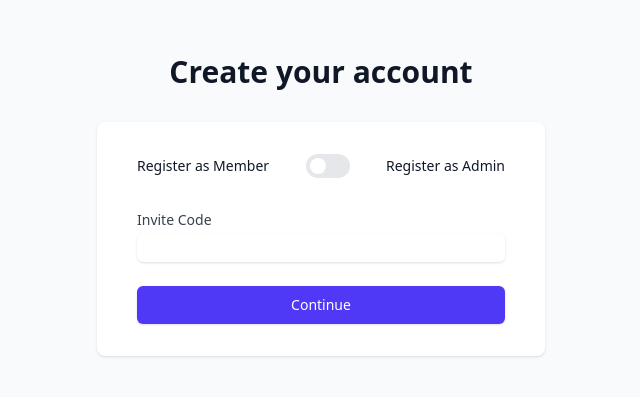
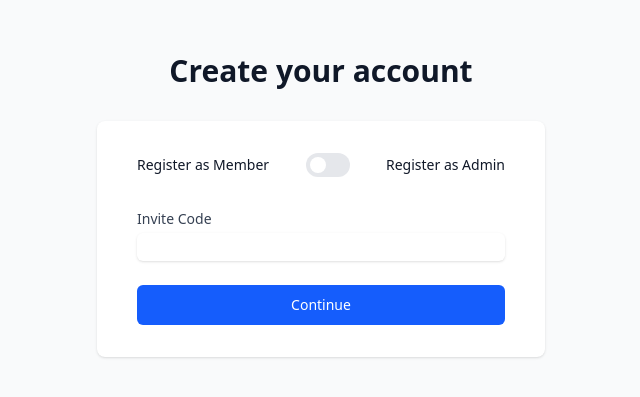
Before and after one commit to raphpay/Clubbix, a React (Vite) app: page / in a window 1280 px wide. Shown: the part 207-604 px from the top of the page, without its empty margins (319-959 px from the left). Built offline with nearby package versions, Linux system fonts and the light colour scheme; no server answers; the HTML template or start-up script is replaced by a standard one.

Commit message:
Feature: Implement reusable button with variants #20

```diff
--- a/src/components/RegistrationForm.tsx
+++ b/src/components/RegistrationForm.tsx
@@ -1,6 +1,7 @@
 import { Switch } from "@headlessui/react";
 import { AnimatePresence, motion } from "framer-motion";
 import React, { useState } from "react";
+import { Button } from "../components/ui/Button";
 import {
   getAuthErrorMessage,
   registerWithEmailAndPassword,
@@ -179,12 +180,9 @@ const RegistrationForm = () => {
           />
         )}
         <div>
-          <button
-            type="submit"
-            className="w-full flex justify-center py-2 px-4 border border-transparent rounded-md shadow-sm text-sm font-medium text-white bg-indigo-600 hover:bg-indigo-700 focus:outline-none focus:ring-2 focus:ring-offset-2 focus:ring-indigo-500"
-          >
+          <Button type="submit" variant="primary" fullWidth>
             Continue
-          </button>
+          </Button>
         </div>
       </form>
     </motion.div>
@@ -262,21 +260,17 @@ const RegistrationForm = () => {
         )}
 
         <div className="flex justify-between">
-          <button
-            type="button"
+          <Button
             onClick={() => setStep("initial")}
-            className="py-2 px-4 border border-gray-300 rounded-md shadow-sm text-sm font-medium text-gray-700 bg-white hover:bg-gray-50 focus:outline-none focus:ring-2 focus:ring-offset-2 focus:ring-indigo-500"
+            variant="outline"
+            size="lg"
             disabled={isLoading}
           >
             Back
-          </button>
-          <button
-            type="submit"
-            className="py-2 px-4 border border-transparent rounded-md shadow-sm text-sm font-medium text-white bg-indigo-600 hover:bg-indigo-700 focus:outline-none focus:ring-2 focus:ring-offset-2 focus:ring-indigo-500 disabled:opacity-50 disabled:cursor-not-allowed"
-            disabled={isLoading}
-          >
+          </Button>
+          <Button variant="primary" size="lg" disabled={isLoading}>
             {isLoading ? "Registering..." : "Register"}
-          </button>
+          </Button>
         </div>
       </form>
     </motion.div>
--- /dev/null
+++ b/src/components/ui/Button.tsx
@@ -0,0 +1,67 @@
+import React, { ButtonHTMLAttributes, ReactNode } from "react";
+
+type ButtonVariant =
+  | "primary"
+  | "secondary"
+  | "accent"
+  | "outline"
+  | "ghost"
+  | "link";
+type ButtonSize = "sm" | "md" | "lg";
+
+interface ButtonProps extends ButtonHTMLAttributes<HTMLButtonElement> {
+  variant?: ButtonVariant;
+  size?: ButtonSize;
+  fullWidth?: boolean;
+  children: ReactNode;
+}
+
+const getVariantClasses = (variant: ButtonVariant): string => {
+  const variants = {
+    primary:
+      "bg-blue-600 text-white hover:bg-blue-700 focus:ring-2 focus:ring-blue-500 focus:ring-offset-2",
+    secondary:
+      "bg-gray-600 text-white hover:bg-gray-700 focus:ring-2 focus:ring-gray-500 focus:ring-offset-2",
+    accent:
+      "bg-orange-600 text-white hover:bg-orange-700 focus:ring-2 focus:ring-orange-500 focus:ring-offset-2",
+    outline:
+      "border-2 border-blue-600 text-blue-600 hover:bg-blue-50 focus:ring-2 focus:ring-blue-500 focus:ring-offset-2",
+    ghost:
+      "text-blue-600 hover:bg-blue-50 focus:ring-2 focus:ring-blue-500 focus:ring-offset-2",
+    link: "text-blue-600 underline-offset-4 hover:underline focus:ring-2 focus:ring-blue-500 focus:ring-offset-2",
+  };
+  return variants[variant];
+};
+
+const getSizeClasses = (size: ButtonSize): string => {
+  const sizes = {
+    sm: "h-8 px-3 text-xs",
+    md: "h-10 px-4 text-sm",
+    lg: "h-12 px-6 text-base",
+  };
+  return sizes[size];
+};
+
+export const Button = ({
+  variant = "primary",
+  size = "md",
+  fullWidth = false,
+  className = "",
+  children,
+  ...props
+}: ButtonProps) => {
+  const baseClasses =
+    "inline-flex items-center justify-center rounded-md font-medium transition-colors disabled:opacity-50 disabled:pointer-events-none";
+  const variantClasses = getVariantClasses(variant);
+  const sizeClasses = getSizeClasses(size);
+  const widthClass = fullWidth ? "w-full" : "";
+
+  return (
+    <button
+      className={`${baseClasses} ${variantClasses} ${sizeClasses} ${widthClass} ${className}`}
+      {...props}
+    >
+      {children}
+    </button>
+  );
+};
```
Also changed, not shown: 1 other file (tests, documents, lock files or other folders).
